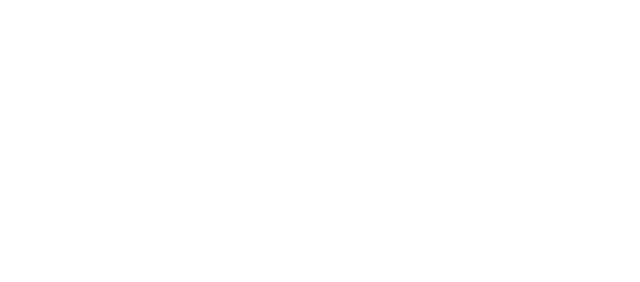
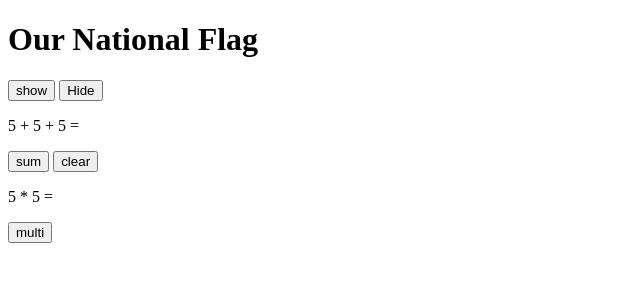
Before and after one commit to shovalakra/EFGH, a plain HTML site: page index.html in a window 1280 px wide. Shown: the whole page, without its empty margins (0-640 px from the left). Drawn offline with Linux system fonts and the light colour scheme.

Commit message:
commercial

```diff
--- a/index.html
+++ b/index.html
@@ -1,9 +1,28 @@
 <!DOCTYPE html>
 <html lang="en">
-<head>
-    <meta charset="UTF-8"
-
-</head>
+    <head>
+        <meta charset="UTF-8">
+        <meta name="viewport" content="width=device-width", initial-scale="1.0">
+        <title>Document</title>
+    </head>
+    <body>
+        <h1 id="heading" onclick="changeStyle()">Our National Flag</h1>
 
 
+        <button id="btn" onclick="showText()">show</button>
+        <button id="btn" onclick="hideText()">Hide</button>
+
+        <p>5 + 5 + 5 = <span id="result"></span></p>
+        <button onclick="showResult()">sum</button>
+        <button id="clear" onclick="clearResult()">clear</button>
+
+
+        <p>5 * 5 = <span id="multiply"></span></p>
+        <button id="multi" onclick="multiply()">multi</button>
+
+
+
+        <script src="./script.js"></script>
+    </body>
+
 </html>
--- /dev/null
+++ b/script.js
@@ -0,0 +1,25 @@
+// document.getElementById('heading').style.color = 'red';
+
+function changeStyle(){
+    document.getElementById('heading').style.color = 'red';
+    document.getElementById('heading').style.fontFamily = 'sans-serif';
+    document.getElementById('heading').style.fontSize = '50px';
+    document.getElementById('heading').style.marginLeft = '100px';
+    document.getElementById('heading').style.display = 'none';
+}
+
+function showText(){
+    document.getElementById('heading').style.display = 'block';
+}
+function hideText(){
+    document.getElementById('heading').style.display = 'none';
+}
+function showResult(){
+    document.getElementById('result').innerHTML = (5+5+5);
+}
+function clearResult(){
+    document.getElementById('result').style.display = 'none';
+}
+function multiply(){
+    document.getElementById('multiply').innerHTML = (5*5);
+}
```
Also changed, not shown: style.css (deleted).
